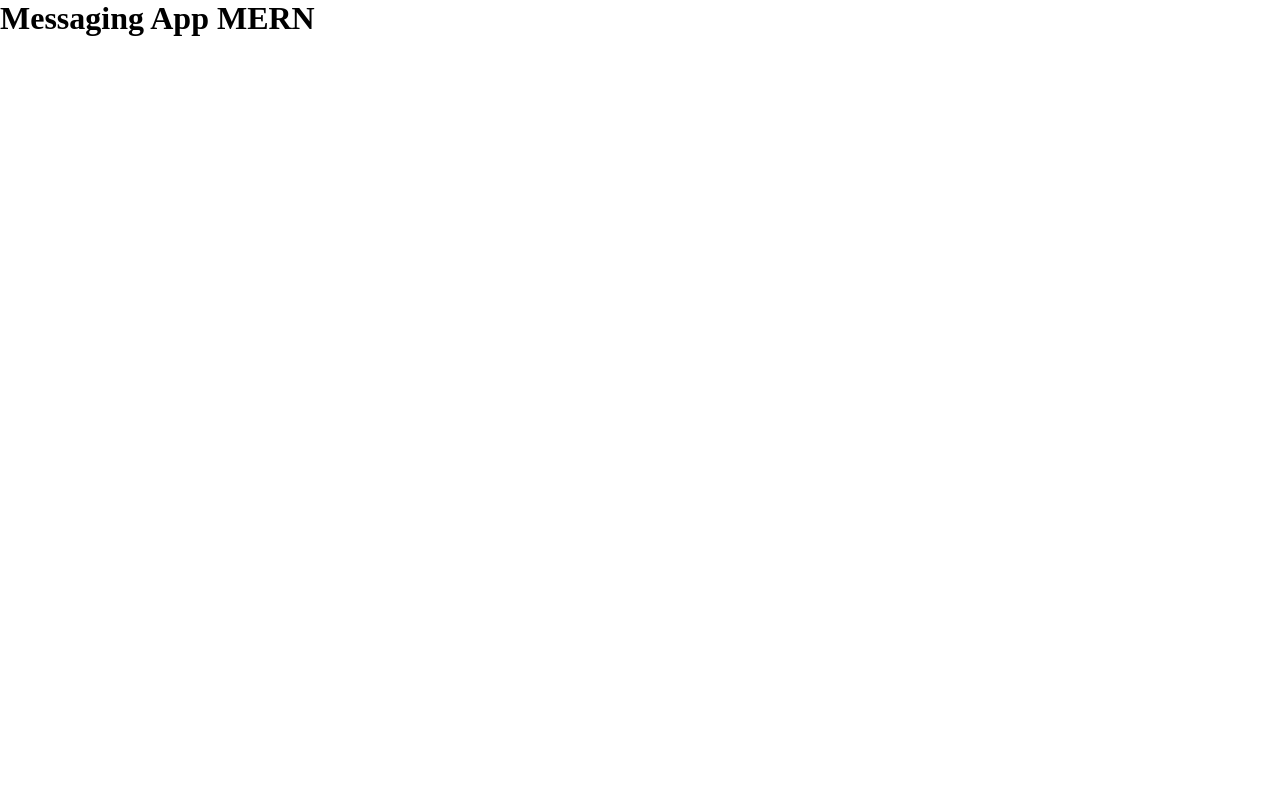
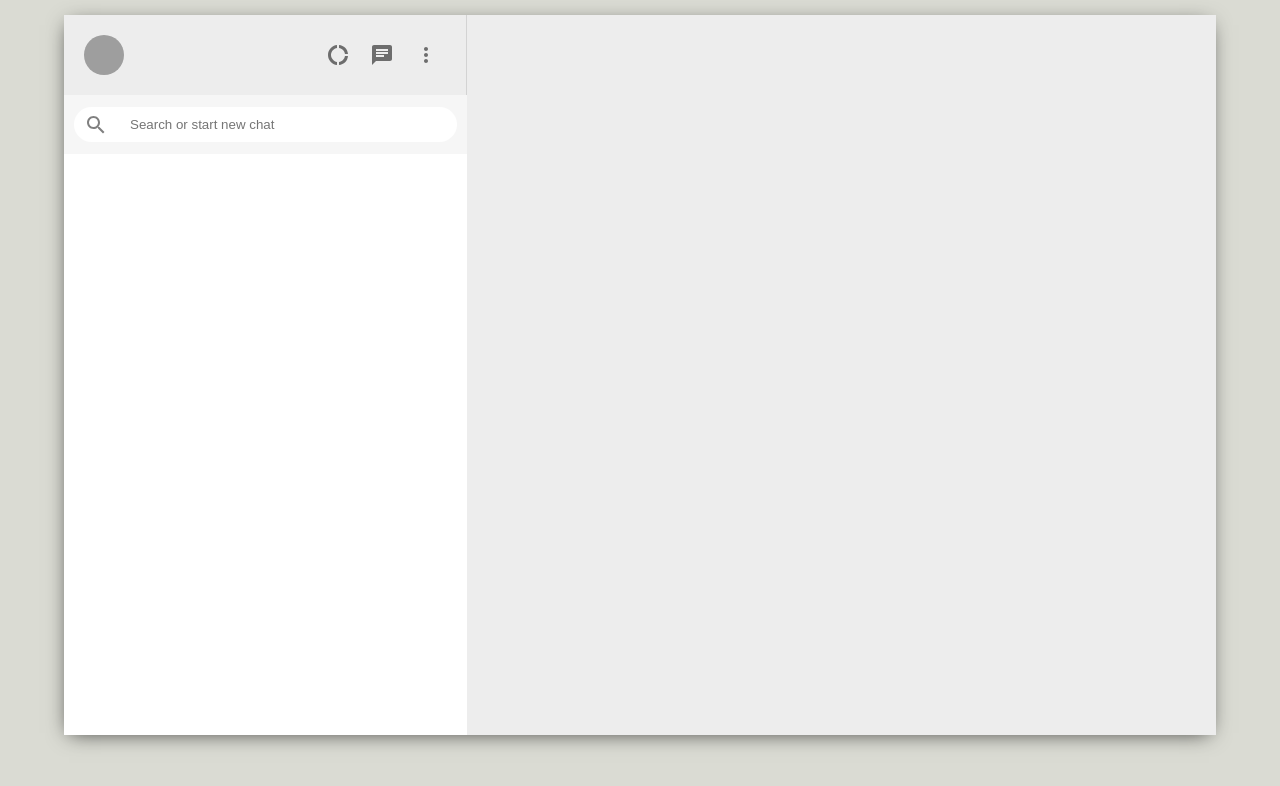
Before and after one commit to josecossi89/messaging-app-mern, a React (Create React App) app in the folder messaging-app-frontend/: page / in a window 1280 px wide. Shown: the top 786 px of the page. Built offline with nearby package versions, Linux system fonts and the light colour scheme; grey boxes are pictures that could not be loaded.

Commit message:
components added

```diff
--- a/messaging-app-frontend/src/App.js
+++ b/messaging-app-frontend/src/App.js
@@ -1,9 +1,11 @@
 import "./App.css";
-
+import Sidebar from "./components/Sidebar";
 function App() {
   return (
-    <div className="App">
-      <h1>Messaging App MERN</h1>
+    <div className="app">
+      <div className="app__body">
+        <Sidebar />
+      </div>
     </div>
   );
 }
```
